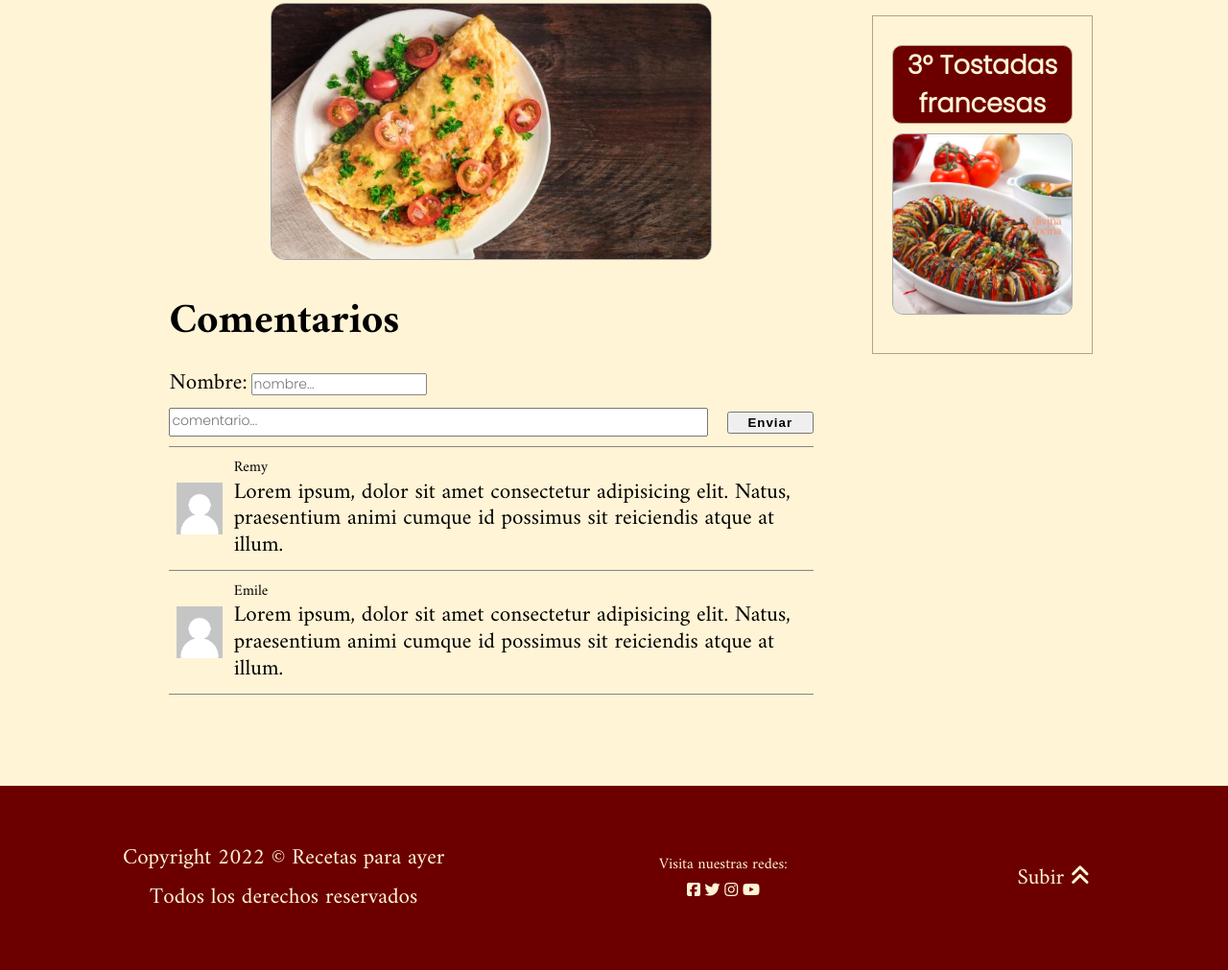
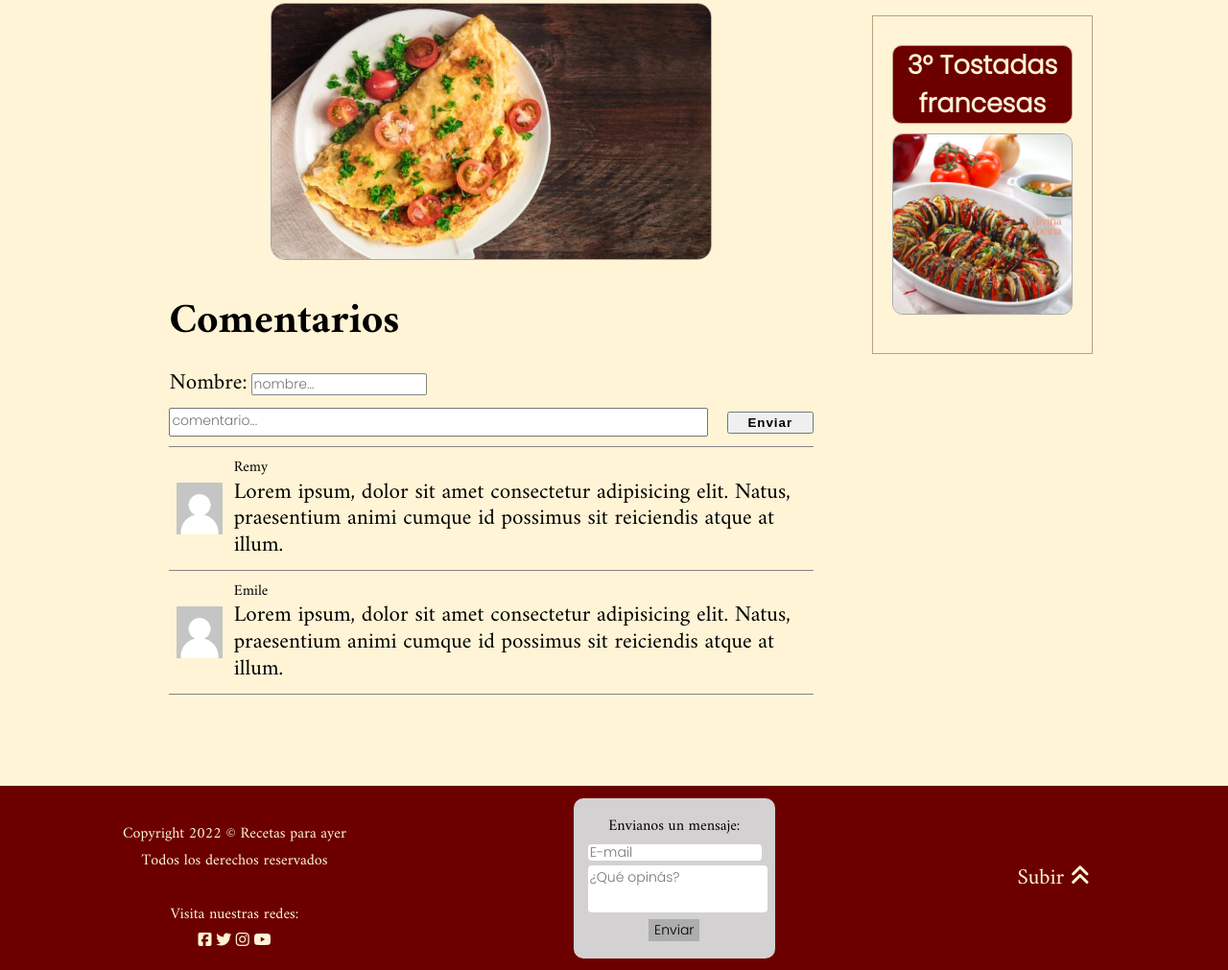
Before and after one commit to ingridlimasalgado/RecetasParaAyer, a plain HTML site: page recipe.html in a window 1280 px wide. Shown: the part 1076-2087 px from the top of the page at 96% size. Drawn offline with nearby package versions, Linux system fonts and the light colour scheme.

Commit message:
2 html fallidos

```diff
--- a/recipe.html
+++ b/recipe.html
@@ -195,17 +195,25 @@
 
     <footer>
         <div class="cont-all" >
-            <p>Copyright 2022 © Recetas para ayer <br> Todos los derechos reservados</p>
-            <ul style="padding: 0;">
+            <ul class="ul-copy">
+                <li>Copyright 2022 © Recetas para ayer <br> Todos los derechos reservados <br><br></li>
                 <li>Visita nuestras redes:  </li><br>
                 <li><a href=""><i class="fa-brands fa-facebook-square"></i></a></li>
                 <li><a href=""><i class="fa-brands fa-twitter"></i></a></li>
                 <li><a href=""><i class="fa-brands fa-instagram"></i></a></li>
                 <li><a href=""><i class="fa-brands fa-youtube"></i></a></li>
             </ul>
+
+            <form action="" class="footer-span">
+                <label for="">
+                    Envianos un mensaje:
+                    <input type="email" placeholder="E-mail">
+                    <textarea name="textarea" maxlength="100" rows="3" cols="21" placeholder="¿Qué opinás?"></textarea>
+                    <button>Enviar</button>
+                </label>
+            </form>
             <p onclick="goUp()" id="to-top">Subir <i class="fa-solid fa-angles-up"></i></p>
         </div>
-
     </footer>
 
     <script>
```
Also changed, not shown: menu-recipes.html (+1 -1 lines).
